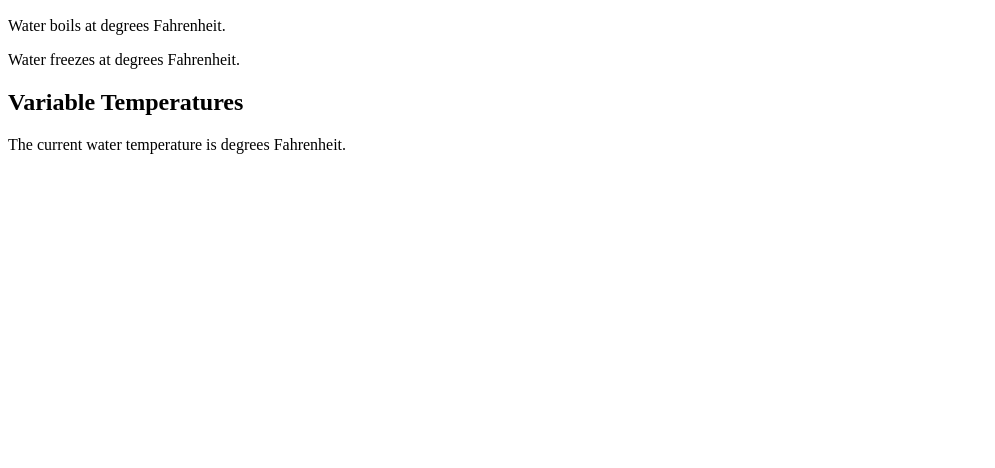
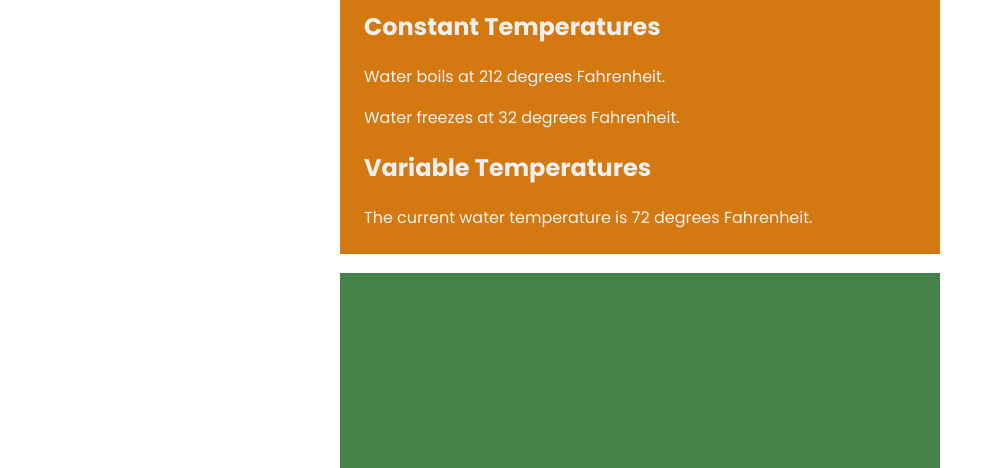
Before and after one commit to nariserrano13/m10-hw10-serrano-naraly, a plain HTML site: page index.html in a window 1280 px wide. Shown: the part 110-578 px from the top of the page, without its empty margins (0-995 px from the left). Drawn offline with Linux system fonts and the light colour scheme.

Commit message:
Print to spans and add setTimeout

```diff
--- a/index.html
+++ b/index.html
@@ -4,9 +4,10 @@
     <meta charset="utf-8">
     <meta name="viewport" content="width=device-width, initial-scale=1, shrink-to-fit=no">
     <link rel="stylesheet" type="text/css" href="main.css">
+    <link href="https://fonts.googleapis.com/css?family=Poppins:400,700&display=swap" rel="stylesheet">
     <title>Homework 10</title>
   </head>
-  <body>
+  <body class="body_position">
     <!-- Header -->
     <header>
       <h1>Temperature Facts</h1>
--- a/main.css
+++ b/main.css
@@ -6,3 +6,23 @@
   opacity: 1;
   transition: opacity 1s;
 }
+body{
+  font-family:'Poppins', sans-serif;
+  color: #efefef;
+}
+.body_position{
+  margin: auto;
+  max-width: 600px;
+}
+header{
+  background-color: #0d8573;
+  padding-left: 1.5rem;
+}
+main{
+  background-color:#d47911;
+  padding: .5rem 0rem .5rem 1.5rem;
+}
+footer{
+  background-color: #448247;
+  padding-left: 1.5rem;
+}
--- a/main.js
+++ b/main.js
@@ -1 +1,34 @@
 // It is always helpful to use comments in your code!
+var boiling;
+boiling =()=> "212";
+document.getElementById('boiling-temp').innerHTML=boiling();
+
+var freezing;
+freezing=()=>"32";
+document.getElementById('freezing-temp').innerHTML=freezing();
+
+var waterTemp;
+waterTemp=()=>"72";
+document.getElementById('water-temp').innerHTML=waterTemp();
+
+//setTimeout method
+//created variables for elements
+//wrote function inside the setTimeout method
+//used if/else because had multiple conditions each with diff element classes to alter
+var boilingFooter = document.getElementById('boiling');
+var frozenFooter = document.getElementById('frozen');
+var goodTempFooter = document.getElementById('good-temp');
+
+
+setTimeout( function(){
+    if(waterTemp() >= 212){
+        boilingFooter.classList.remove('hide');
+        boilingFooter.classList.add('show');
+    }else if(waterTemp() <= 32){
+        frozenFooter.classList.remove('hide');
+        frozenFooter.classList.add('show');
+    }else{
+        goodTempFooter.classList.remove('hide');
+        goodTempFooter.classList.add('show');
+    }
+}, 3000);
```
